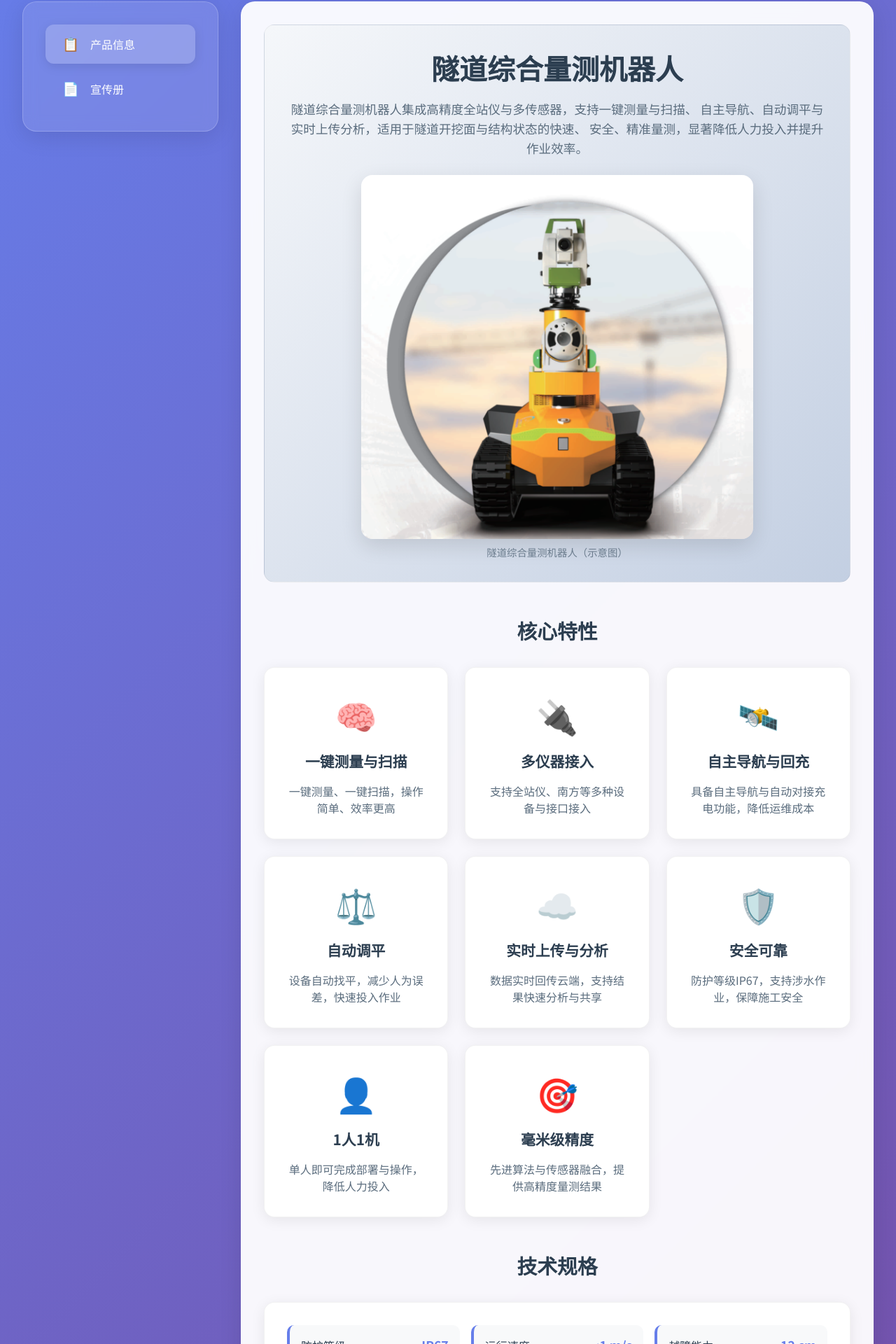
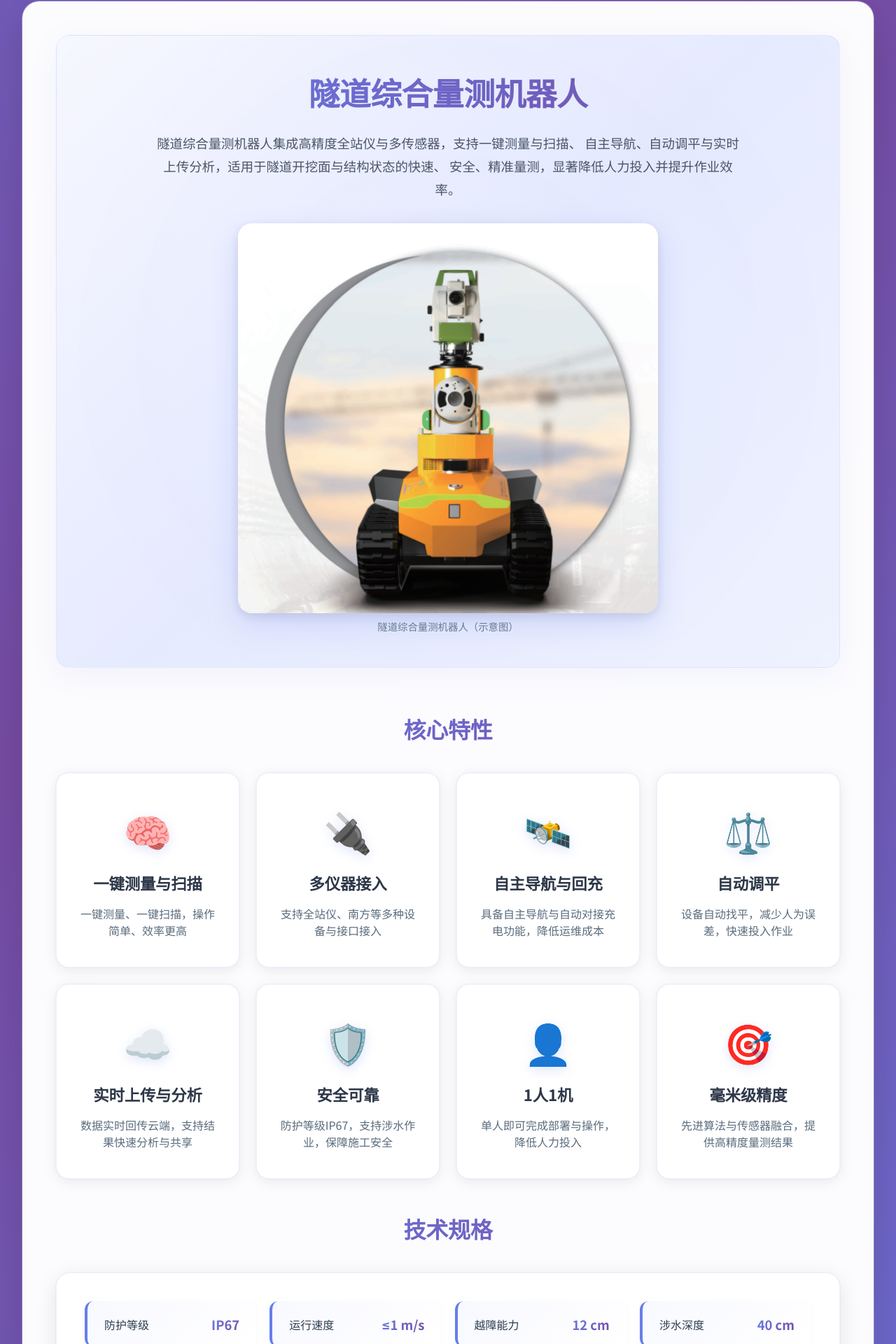
Before and after one commit to FrankShangqian/my-react-site, a React (Create React App) app: page / in a window 1280 px wide. Shown: the part 149-2069 px from the top of the page at 70% size. Built offline with nearby package versions, Linux system fonts and the light colour scheme; the HTML template or start-up script is replaced by a standard one.

Commit message:
浼樺寲椤甸潰鏍峰紡锛屾彁鍗囪瑙夋晥鏋滃拰鐢ㄦ埛浣撻獙

```diff
--- a/package.json
+++ b/package.json
@@ -2,6 +2,7 @@
   "name": "tunnel-robot-showcase",
   "version": "1.0.0",
   "description": "隧道综合量测机器人产品展示网页",
+  "homepage": "https://frankshangqian.github.io/my-react-site",
   "main": "index.js",
   "scripts": {
     "start": "react-scripts start",
--- a/src/App.css
+++ b/src/App.css
@@ -16,97 +16,39 @@
 }
 
 .content-wrapper {
-  display: grid;
-  grid-template-columns: 280px 1fr;
-  gap: 2rem;
+  display: block;
   min-height: 600px;
 }
 
-.sidebar {
-  background: rgba(255, 255, 255, 0.1);
-  backdrop-filter: blur(10px);
-  border-radius: 20px;
-  padding: 2rem;
-  border: 1px solid rgba(255, 255, 255, 0.2);
-  box-shadow: 0 8px 32px rgba(0, 0, 0, 0.1);
-  height: fit-content;
+.content-area {
+  background: rgba(255, 255, 255, 0.98);
+  backdrop-filter: blur(20px);
+  border-radius: 24px;
+  padding: 3rem;
+  box-shadow: 0 20px 60px rgba(0, 0, 0, 0.15), 0 0 0 1px rgba(255, 255, 255, 0.3);
+  min-height: 600px;
+  animation: fadeInUp 0.6s ease-out;
 }
 
-.nav-menu {
-  display: flex;
-  flex-direction: column;
-  gap: 0.5rem;
-}
-
-.nav-item {
-  display: flex;
-  align-items: center;
-  gap: 1rem;
-  padding: 1rem 1.5rem;
-  background: transparent;
-  border: none;
-  border-radius: 12px;
-  color: white;
-  font-size: 1rem;
-  font-weight: 500;
-  cursor: pointer;
-  transition: all 0.3s ease;
-  text-align: left;
-}
-
-.nav-item:hover {
-  background: rgba(255, 255, 255, 0.1);
-  transform: translateX(5px);
-}
-
-.nav-item.active {
-  background: rgba(255, 255, 255, 0.2);
-  box-shadow: 0 4px 15px rgba(0, 0, 0, 0.1);
-}
-
-.nav-icon {
-  font-size: 1.2rem;
-}
-
-.content-area {
-  background: rgba(255, 255, 255, 0.95);
-  backdrop-filter: blur(10px);
-  border-radius: 20px;
-  padding: 2rem;
-  box-shadow: 0 8px 32px rgba(0, 0, 0, 0.1);
-  border: 1px solid rgba(255, 255, 255, 0.2);
-  min-height: 600px;
+@keyframes fadeInUp {
+  from {
+    opacity: 0;
+    transform: translateY(30px);
+  }
+  to {
+    opacity: 1;
+    transform: translateY(0);
+  }
 }
 
 @media (max-width: 1024px) {
-  .content-wrapper {
-    grid-template-columns: 1fr;
-    gap: 1.5rem;
-  }
-
-  .sidebar {
-    padding: 1.5rem;
-  }
-
-  .nav-menu {
-    flex-direction: row;
-    overflow-x: auto;
-    gap: 0.5rem;
-  }
-
-  .nav-item {
-    white-space: nowrap;
-    min-width: 140px;
-    padding: 0.8rem 1rem;
-    font-size: 0.9rem;
-  }
-
   .container {
     padding: 0 1.5rem;
   }
 
   .content-area {
-    padding: 1.5rem;
+    padding: 2rem;
+    border-radius: 20px;
   }
 }
 
@@ -119,33 +61,9 @@
     padding: 0 1rem;
   }
 
-  .content-wrapper {
-    gap: 1rem;
-  }
-
-  .sidebar {
-    padding: 1rem;
-    border-radius: 15px;
-  }
-
-  .nav-menu {
-    flex-direction: row;
-    overflow-x: auto;
-    gap: 0.5rem;
-    padding-bottom: 0.5rem;
-  }
-
-  .nav-item {
-    white-space: nowrap;
-    min-width: 120px;
-    padding: 0.7rem 1rem;
-    font-size: 0.85rem;
-    border-radius: 8px;
-  }
-
   .content-area {
-    padding: 1rem;
-    border-radius: 15px;
+    padding: 1.5rem;
+    border-radius: 20px;
     min-height: 400px;
   }
 }
@@ -159,20 +77,9 @@
     padding: 0 0.5rem;
   }
 
-  .sidebar {
-    padding: 0.8rem;
-    border-radius: 12px;
-  }
-
-  .nav-item {
-    min-width: 100px;
-    padding: 0.6rem 0.8rem;
-    font-size: 0.8rem;
-  }
-
   .content-area {
-    padding: 0.8rem;
-    border-radius: 12px;
+    padding: 1rem;
+    border-radius: 16px;
     min-height: 350px;
   }
 }
--- a/src/App.js
+++ b/src/App.js
@@ -1,44 +1,17 @@
-import React, { useState } from 'react';
+import React from 'react';
 import './App.css';
-import PDFViewer from './components/PDFViewer';
 import Header from './components/Header';
 import ProductInfo from './components/ProductInfo';
 
 function App() {
-  const [currentView, setCurrentView] = useState('info');
-
   return (
     <div className="App">
       <Header />
       <main className="main-content">
         <div className="container">
           <div className="content-wrapper">
-            <div className="sidebar">
-              <nav className="nav-menu">
-                <button
-                  className={`nav-item ${currentView === 'info' ? 'active' : ''}`}
-                  onClick={() => setCurrentView('info')}
-                >
-                  <span className="nav-icon">📋</span>
-                  产品信息
-                </button>
-                <button
-                  className={`nav-item ${currentView === 'pdf' ? 'active' : ''}`}
-                  onClick={() => setCurrentView('pdf')}
-                >
-                  <span className="nav-icon">📄</span>
-                  宣传册
-                </button>
-              </nav>
-            </div>
-
             <div className="content-area">
-              {currentView === 'info' && (
-                <ProductInfo onOpenBrochure={() => setCurrentView('pdf')} />
-              )}
-              {currentView === 'pdf' && (
-                <PDFViewer onBack={() => setCurrentView('info')} />
-              )}
+              <ProductInfo />
             </div>
           </div>
         </div>
--- a/src/components/Header.css
+++ b/src/components/Header.css
@@ -1,11 +1,12 @@
 .header {
-  background: rgba(255, 255, 255, 0.1);
-  backdrop-filter: blur(10px);
-  border-bottom: 1px solid rgba(255, 255, 255, 0.2);
+  background: rgba(255, 255, 255, 0.15);
+  backdrop-filter: blur(20px) saturate(180%);
+  border-bottom: 1px solid rgba(255, 255, 255, 0.25);
   padding: 1.5rem 0;
   position: sticky;
   top: 0;
   z-index: 100;
+  box-shadow: 0 4px 20px rgba(0, 0, 0, 0.1);
 }
 
 .header-content {
--- a/src/components/ProductInfo.css
+++ b/src/components/ProductInfo.css
@@ -4,26 +4,60 @@
 
 .hero-section {
   text-align: center;
-  margin-bottom: 3rem;
-  padding: 2rem;
-  background: linear-gradient(135deg, #f5f7fa 0%, #c3cfe2 100%);
-  border-radius: 15px;
-  border: 1px solid rgba(0, 0, 0, 0.05);
+  margin-bottom: 4rem;
+  padding: 3rem 2rem;
+  background: linear-gradient(135deg, #f8f9ff 0%, #e8ecff 50%, #f0f4ff 100%);
+  border-radius: 20px;
+  border: 1px solid rgba(102, 126, 234, 0.1);
+  box-shadow: 0 10px 40px rgba(102, 126, 234, 0.08);
+  position: relative;
+  overflow: hidden;
+}
+
+.hero-section::before {
+  content: '';
+  position: absolute;
+  top: -50%;
+  right: -50%;
+  width: 200%;
+  height: 200%;
+  background: radial-gradient(circle, rgba(102, 126, 234, 0.05) 0%, transparent 70%);
+  animation: pulse 8s ease-in-out infinite;
+}
+
+@keyframes pulse {
+  0%, 100% {
+    transform: scale(1);
+    opacity: 0.5;
+  }
+  50% {
+    transform: scale(1.1);
+    opacity: 0.8;
+  }
 }
 
 .hero-section h2 {
-  font-size: 2.5rem;
-  color: #2c3e50;
-  margin-bottom: 1rem;
-  font-weight: 700;
+  font-size: 2.8rem;
+  background: linear-gradient(135deg, #667eea 0%, #764ba2 100%);
+  -webkit-background-clip: text;
+  -webkit-text-fill-color: transparent;
+  background-clip: text;
+  margin-bottom: 1.5rem;
+  font-weight: 800;
+  letter-spacing: -0.5px;
+  position: relative;
+  z-index: 1;
 }
 
 .hero-description {
-  font-size: 1.1rem;
-  color: #5a6c7d;
-  line-height: 1.6;
-  max-width: 800px;
-  margin: 0 auto;
+  font-size: 1.15rem;
+  color: #4a5568;
+  line-height: 1.8;
+  max-width: 850px;
+  margin: 0 auto 2rem;
+  position: relative;
+  z-index: 1;
+  font-weight: 400;
 }
 
 .hero-image {
@@ -32,11 +66,19 @@
 
 .image-wrapper {
   width: 100%;
-  max-width: 560px;
+  max-width: 600px;
   margin: 0 auto;
-  border-radius: 16px;
+  border-radius: 20px;
   overflow: hidden;
-  box-shadow: 0 10px 30px rgba(0,0,0,0.12);
+  box-shadow: 0 15px 40px rgba(102, 126, 234, 0.2), 0 5px 15px rgba(0, 0, 0, 0.1);
+  position: relative;
+  z-index: 1;
+  transition: transform 0.3s ease, box-shadow 0.3s ease;
+}
+
+.image-wrapper:hover {
+  transform: translateY(-5px);
+  box-shadow: 0 20px 50px rgba(102, 126, 234, 0.3), 0 10px 20px rgba(0, 0, 0, 0.15);
 }
 
 .image-wrapper img {
@@ -56,11 +98,15 @@
 }
 
 .features-section h3 {
-  font-size: 1.8rem;
-  color: #2c3e50;
-  margin-bottom: 2rem;
+  font-size: 2rem;
+  background: linear-gradient(135deg, #667eea 0%, #764ba2 100%);
+  -webkit-background-clip: text;
+  -webkit-text-fill-color: transparent;
+  background-clip: text;
+  margin-bottom: 2.5rem;
   text-align: center;
-  font-weight: 600;
+  font-weight: 700;
+  letter-spacing: -0.3px;
 }
 
 .features-grid {
@@ -71,29 +117,55 @@
 
 .feature-card {
   background: white;
-  padding: 2rem;
-  border-radius: 15px;
+  padding: 2.5rem 2rem;
+  border-radius: 18px;
   text-align: center;
-  box-shadow: 0 4px 20px rgba(0, 0, 0, 0.08);
-  border: 1px solid rgba(0, 0, 0, 0.05);
-  transition: all 0.3s ease;
+  box-shadow: 0 4px 20px rgba(0, 0, 0, 0.08), 0 0 0 1px rgba(102, 126, 234, 0.05);
+  border: 1px solid rgba(102, 126, 234, 0.1);
+  transition: all 0.4s cubic-bezier(0.4, 0, 0.2, 1);
+  position: relative;
+  overflow: hidden;
+}
+
+.feature-card::before {
+  content: '';
+  position: absolute;
+  top: 0;
+  left: 0;
+  right: 0;
+  height: 4px;
+  background: linear-gradient(90deg, #667eea 0%, #764ba2 100%);
+  transform: scaleX(0);
+  transition: transform 0.4s ease;
+}
+
+.feature-card:hover::before {
+  transform: scaleX(1);
 }
 
 .feature-card:hover {
-  transform: translateY(-5px);
-  box-shadow: 0 8px 30px rgba(0, 0, 0, 0.12);
+  transform: translateY(-8px) scale(1.02);
+  box-shadow: 0 12px 40px rgba(102, 126, 234, 0.15), 0 0 0 1px rgba(102, 126, 234, 0.2);
+  border-color: rgba(102, 126, 234, 0.3);
 }
 
 .feature-icon {
-  font-size: 3rem;
-  margin-bottom: 1rem;
+  font-size: 3.5rem;
+  margin-bottom: 1.2rem;
+  filter: drop-shadow(0 4px 8px rgba(102, 126, 234, 0.2));
+  transition: transform 0.3s ease;
+}
+
+.feature-card:hover .feature-icon {
+  transform: scale(1.1) rotate(5deg);
 }
 
 .feature-card h4 {
-  font-size: 1.3rem;
-  color: #2c3e50;
+  font-size: 1.4rem;
+  color: #2d3748;
   margin-bottom: 1rem;
-  font-weight: 600;
+  font-weight: 700;
+  letter-spacing: -0.2px;
 }
 
 .feature-card p {
@@ -106,32 +178,44 @@
 }
 
 .specifications-section h3 {
-  font-size: 1.8rem;
-  color: #2c3e50;
-  margin-bottom: 2rem;
+  font-size: 2rem;
+  background: linear-gradient(135deg, #667eea 0%, #764ba2 100%);
+  -webkit-background-clip: text;
+  -webkit-text-fill-color: transparent;
+  background-clip: text;
+  margin-bottom: 2.5rem;
   text-align: center;
-  font-weight: 600;
+  font-weight: 700;
+  letter-spacing: -0.3px;
 }
 
 .specs-grid {
   display: grid;
-  grid-template-columns: repeat(auto-fit, minmax(200px, 1fr));
-  gap: 1rem;
+  grid-template-columns: repeat(auto-fit, minmax(220px, 1fr));
+  gap: 1.2rem;
   background: white;
-  padding: 2rem;
-  border-radius: 15px;
-  box-shadow: 0 4px 20px rgba(0, 0, 0, 0.08);
-  border: 1px solid rgba(0, 0, 0, 0.05);
+  padding: 2.5rem;
+  border-radius: 20px;
+  box-shadow: 0 8px 30px rgba(0, 0, 0, 0.1), 0 0 0 1px rgba(102, 126, 234, 0.05);
+  border: 1px solid rgba(102, 126, 234, 0.1);
 }
 
 .spec-item {
   display: flex;
   justify-content: space-between;
   align-items: center;
-  padding: 1rem;
-  background: #f8f9fa;
-  border-radius: 10px;
+  padding: 1.2rem 1.5rem;
+  background: linear-gradient(135deg, #f8f9ff 0%, #ffffff 100%);
+  border-radius: 12px;
   border-left: 4px solid #667eea;
+  transition: all 0.3s ease;
+  box-shadow: 0 2px 8px rgba(102, 126, 234, 0.05);
+}
+
+.spec-item:hover {
+  transform: translateX(5px);
+  box-shadow: 0 4px 12px rgba(102, 126, 234, 0.15);
+  border-left-width: 5px;
 }
 
 .spec-label {
@@ -140,9 +224,12 @@
 }
 
 .spec-value {
-  font-weight: 600;
-  color: #667eea;
-  font-size: 1.1rem;
+  font-weight: 700;
+  background: linear-gradient(135deg, #667eea 0%, #764ba2 100%);
+  -webkit-background-clip: text;
+  -webkit-text-fill-color: transparent;
+  background-clip: text;
+  font-size: 1.15rem;
 }
 
 .cta-section {
--- a/src/index.css
+++ b/src/index.css
@@ -10,8 +10,22 @@ body {
     sans-serif;
   -webkit-font-smoothing: antialiased;
   -moz-osx-font-smoothing: grayscale;
-  background: linear-gradient(135deg, #667eea 0%, #764ba2 100%);
+  background: linear-gradient(135deg, #667eea 0%, #764ba2 50%, #667eea 100%);
+  background-size: 200% 200%;
+  animation: gradientShift 15s ease infinite;
   min-height: 100vh;
+}
+
+@keyframes gradientShift {
+  0% {
+    background-position: 0% 50%;
+  }
+  50% {
+    background-position: 100% 50%;
+  }
+  100% {
+    background-position: 0% 50%;
+  }
 }
 
 code {
```
Also changed, not shown: src/components/ProductInfo.js (+1 -16 lines).
